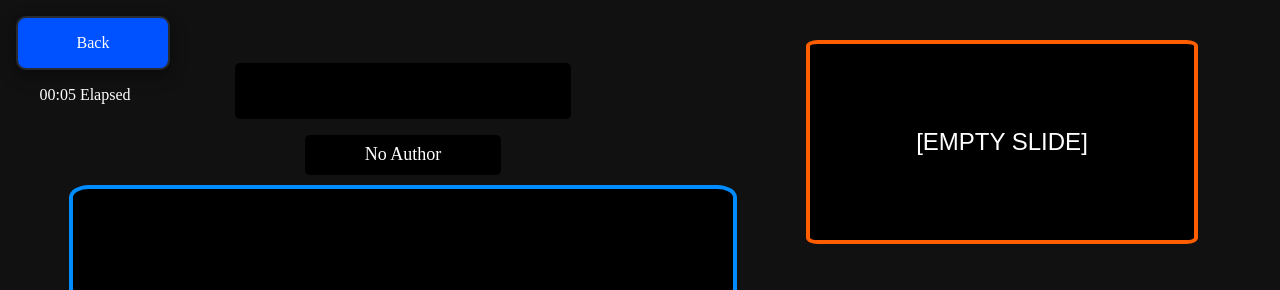
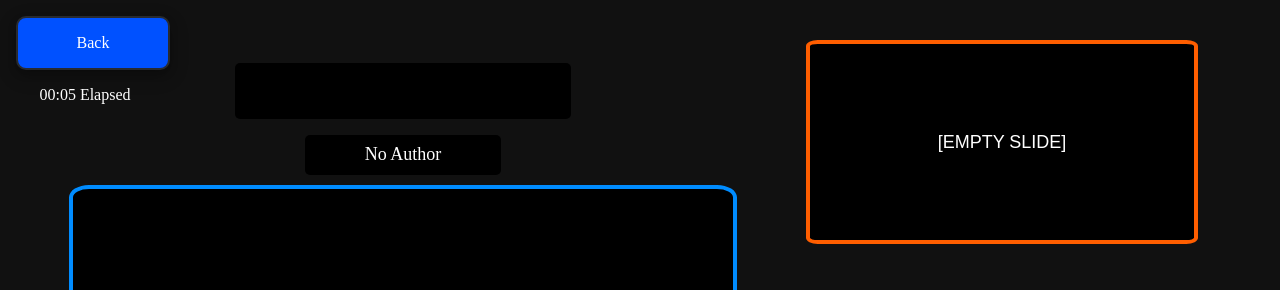
Before and after one commit to MasterTemple/CSCI-450-Group-Project, a SvelteKit app: page /PresenterView in a window 1280 px wide. Shown: the top 290 px of the page. Built offline with nearby package versions, Linux system fonts and the light colour scheme.

Commit message:
Fixed the overflow on the next slide preview in PresenterView

```diff
--- a/src/routes/PresenterView/RightColumn.svelte
+++ b/src/routes/PresenterView/RightColumn.svelte
@@ -22,7 +22,7 @@
 	<div id="nextSlidePreview">
 		<Slides
 			lyrics={$lyricsBySlide?.[$currentSlideIndex + 1]}
-			fontSizeOverride={24}
+			fontSizeOverride={18}
 		/>
 	</div>
 	<div id="allSlides">
@@ -35,6 +35,7 @@
 		display: flex;
 		flex-direction: column;
 		margin-top: 5vh;
+		overflow: hidden;
 	}
 
 	#nextSlidePreview {
--- a/src/routes/PresenterView/Slides.svelte
+++ b/src/routes/PresenterView/Slides.svelte
@@ -41,7 +41,7 @@
 		color: var(--text-color);
 		font-size: var(--font-size);
 		font-family: var(--font-family);
-		/* height: 13vh; */
+		height: 97%;
 		/* width: 8vw; */
 		/* width: 40ch; */
 		border: 3px solid var(--background-color);
```
